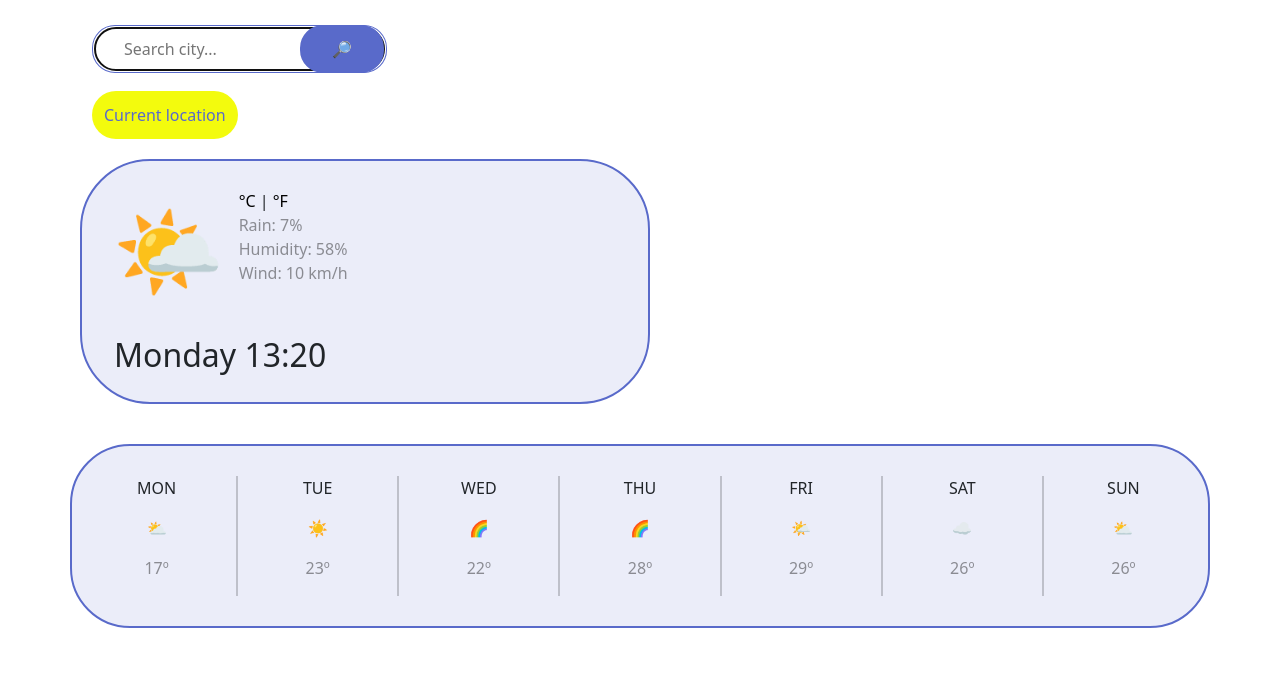
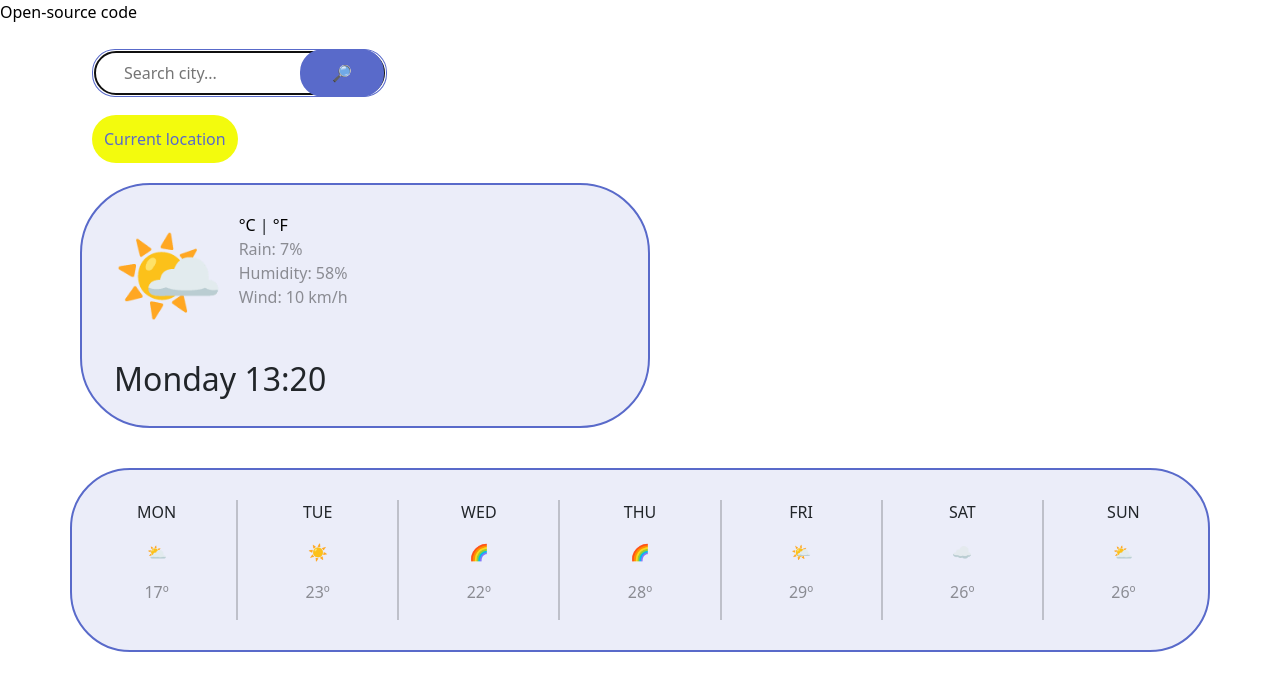
Before and after one commit to morozovanya/weather-app, a website built with Parcel: page index.html in a window 1280 px wide. Built offline with nearby package versions, Linux system fonts and the light colour scheme; no server answers.

Commit message:
Added link to git hub

```diff
--- a/index.html
+++ b/index.html
@@ -18,6 +18,7 @@
     />
   </head>
   <body>
+    <a href="https://github.com/morozovanya/weather-app">Open-source code</a>
     <div class="container">
       <form class="search" id="search-form">
         <div class="row">
```
